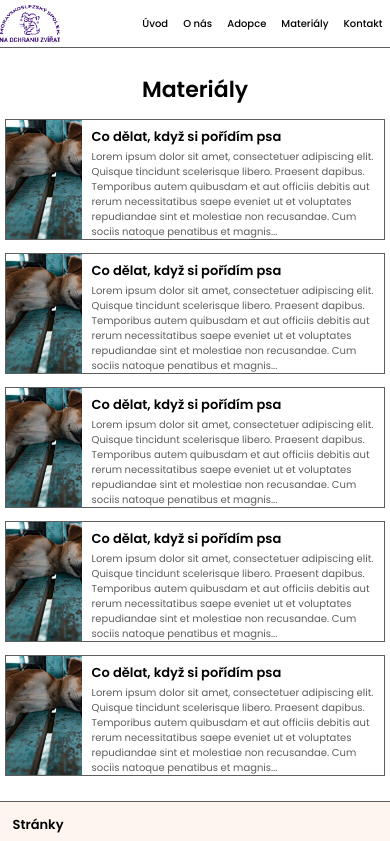
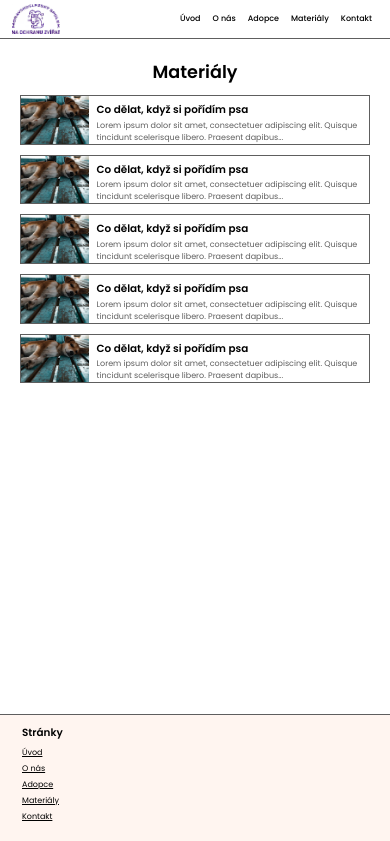
Before and after one commit to PatrikDemel/msoz-projekt, a React (Vite) app: page /msoz/materialy in a window 390 px wide. Shown: the top 841 px of the page. Built offline with nearby package versions, Linux system fonts and the light colour scheme.

Commit message:
responsivity fixed

```diff
--- a/src/components/Footer.jsx
+++ b/src/components/Footer.jsx
@@ -4,7 +4,7 @@ import { FaFacebook, FaInstagram, FaYoutube } from 'react-icons/fa6';
 
 function Footer() {
   return (
-    <footer className="w-full bg-footerColor border-t-[1px] border-subheadingColor py-5">
+    <footer className="w-full bg-footerColor border-t-[1px] border-subheadingColor py-5 px-6">
       <div className="container mx-auto flex flex-col md:flex-row md:justify-between px-5 md:px-0">
         {/* Links section */}
         <div className="flex flex-col mb-12 md:mb-0">
--- a/src/components/Navbar.jsx
+++ b/src/components/Navbar.jsx
@@ -5,7 +5,7 @@ import { Link } from 'react-router-dom';
 function Navbar() {
   return (
     <>
-      <nav className="w-full border-b-subheadingColor border-b-[1px] py-2">
+      <nav className="w-full border-b-subheadingColor border-b-[1px] py-2 px-6">
         <div className="container flex justify-between mx-auto items-center">
           <Link to="/" className="w-24">
             <img src={logo} alt="Logo" className="w-full" />
--- a/src/index.css
+++ b/src/index.css
@@ -24,3 +24,9 @@ html {
     font-size: 10px;
   }
 }
+
+@media only screen and (max-width: 400px) {
+  html {
+    font-size: 8px;
+  }
+}
--- a/src/pages/About.jsx
+++ b/src/pages/About.jsx
@@ -14,8 +14,8 @@ function About() {
       <Navbar />
 
       {/* About section */}
-      <section className="px-2">
-        <div className="container flex flex-col items-center mx-auto py-10">
+      <section>
+        <div className="container flex flex-col items-center mx-auto py-10 px-16">
           <h2 className="text-heading2Size font-bold text-center">O nás</h2>
           {/* Left side */}
           <div className="flex flex-col md:flex-row justify-between mt-10">
--- a/src/pages/Adoption.jsx
+++ b/src/pages/Adoption.jsx
@@ -12,8 +12,8 @@ function Adoption() {
       {/* Navbar */}
       <Navbar />
       {/* Adoption section */}
-      <section className="py-10 min-h-[80vh] px-2">
-        <div className="container mx-auto">
+      <section className="py-10 min-h-[80vh]">
+        <div className="container mx-auto px-16">
           <h2 className="text-heading2Size font-bold text-center">
             Zvířata k adopci
           </h2>
--- a/src/pages/Contact.jsx
+++ b/src/pages/Contact.jsx
@@ -17,8 +17,8 @@ function Contact() {
       {/* Navbar */}
       <Navbar />
       {/* Contact section */}
-      <section className="py-10 min-h-[70vh] px-2">
-        <div className="container mx-auto flex flex-col items-center">
+      <section className="py-10 min-h-[70vh]">
+        <div className="container mx-auto flex flex-col items-center px-16">
           <h2 className="text-heading2Size font-bold">Kontakt</h2>
           <form className="bg-white shadow-custom w-[90%] md:w-[60%] py-10 mt-5 flex flex-col items-center">
             <input
--- a/src/pages/Home.jsx
+++ b/src/pages/Home.jsx
@@ -29,9 +29,9 @@ function Home() {
       <Navbar />
 
       {/* Hero section */}
-      <section className="bg-darkerSectionColor pt-5 w-full px-5 md:px-0 px-2">
+      <section className="bg-darkerSectionColor pt-5 w-full">
         {/* Responsive container */}
-        <div className="container mx-auto flex flex-col md:flex-row md:justify-between">
+        <div className="container mx-auto flex flex-col md:flex-row md:justify-between px-16">
           {/* Left side */}
           <div className="flex flex-col w-full md:w-[55%] mt-20">
             <p className="text-subheadingColor text-paragraphSize font-bold">
@@ -64,7 +64,7 @@ function Home() {
             <img
               src={heroImg}
               alt="Obrázek pejska"
-              className="w-3/5 md:w-full lg:w-[80%] aspect-square"
+              className="w-full xl:w-[65%] aspect-square"
             />
           </div>
         </div>
--- a/src/pages/Resources.jsx
+++ b/src/pages/Resources.jsx
@@ -12,13 +12,13 @@ function Resources() {
       {/* Navbar */}
       <Navbar />
       {/* Resources section */}
-      <section className="py-10 px-2">
+      <section className="py-10 px-10 min-h-[80vh]">
         <div className="container mx-auto">
           <h2 className="text-center text-heading2Size font-bold mb-5">
             Materiály
           </h2>
           {/* Article */}
-          <div className="flex w-[100%] md:w-[70%] mx-auto border-[1px] border-subheadingColor gap-x-4 items-stratch mb-5">
+          <div className="flex w-[100%] md:w-[70%] mx-auto border-[1px] border-subheadingColor gap-x-4 items-stratch mb-5 pe-5">
             <img
               src={articlePlaceholder}
               alt="Náhledový obrázek článku"
@@ -30,16 +30,12 @@ function Resources() {
               </h3>
               <p className="text-paragraphSize text-subheadingColor">
                 Lorem ipsum dolor sit amet, consectetuer adipiscing elit.
-                Quisque tincidunt scelerisque libero. Praesent dapibus.
-                Temporibus autem quibusdam et aut officiis debitis aut rerum
-                necessitatibus saepe eveniet ut et voluptates repudiandae sint
-                et molestiae non recusandae. Cum sociis natoque penatibus et
-                magnis...
+                Quisque tincidunt scelerisque libero. Praesent dapibus...
               </p>
             </div>
           </div>
           {/* Article */}
-          <div className="flex w-[100%] md:w-[70%] mx-auto border-[1px] border-subheadingColor gap-x-4 items-stratch mb-5">
+          <div className="flex w-[100%] md:w-[70%] mx-auto border-[1px] border-subheadingColor gap-x-4 items-stratch mb-5 pe-5">
             <img
               src={articlePlaceholder}
               alt="Náhledový obrázek článku"
@@ -51,16 +47,12 @@ function Resources() {
               </h3>
               <p className="text-paragraphSize text-subheadingColor">
                 Lorem ipsum dolor sit amet, consectetuer adipiscing elit.
-                Quisque tincidunt scelerisque libero. Praesent dapibus.
-                Temporibus autem quibusdam et aut officiis debitis aut rerum
-                necessitatibus saepe eveniet ut et voluptates repudiandae sint
-                et molestiae non recusandae. Cum sociis natoque penatibus et
-                magnis...
+                Quisque tincidunt scelerisque libero. Praesent dapibus...
               </p>
             </div>
           </div>
           {/* Article */}
-          <div className="flex w-[100%] md:w-[70%] mx-auto border-[1px] border-subheadingColor gap-x-4 items-stratch mb-5">
+          <div className="flex w-[100%] md:w-[70%] mx-auto border-[1px] border-subheadingColor gap-x-4 items-stratch mb-5 pe-5">
             <img
               src={articlePlaceholder}
               alt="Náhledový obrázek článku"
@@ -72,16 +64,12 @@ function Resources() {
               </h3>
               <p className="text-paragraphSize text-subheadingColor">
                 Lorem ipsum dolor sit amet, consectetuer adipiscing elit.
-                Quisque tincidunt scelerisque libero. Praesent dapibus.
-                Temporibus autem quibusdam et aut officiis debitis aut rerum
-                necessitatibus saepe eveniet ut et voluptates repudiandae sint
-                et molestiae non recusandae. Cum sociis natoque penatibus et
-                magnis...
+                Quisque tincidunt scelerisque libero. Praesent dapibus...
               </p>
             </div>
           </div>
           {/* Article */}
-          <div className="flex w-[100%] md:w-[70%] mx-auto border-[1px] border-subheadingColor gap-x-4 items-stratch mb-5">
+          <div className="flex w-[100%] md:w-[70%] mx-auto border-[1px] border-subheadingColor gap-x-4 items-stratch mb-5 pe-5">
             <img
               src={articlePlaceholder}
               alt="Náhledový obrázek článku"
@@ -93,16 +81,12 @@ function Resources() {
               </h3>
               <p className="text-paragraphSize text-subheadingColor">
                 Lorem ipsum dolor sit amet, consectetuer adipiscing elit.
-                Quisque tincidunt scelerisque libero. Praesent dapibus.
-                Temporibus autem quibusdam et aut officiis debitis aut rerum
-                necessitatibus saepe eveniet ut et voluptates repudiandae sint
-                et molestiae non recusandae. Cum sociis natoque penatibus et
-                magnis...
+                Quisque tincidunt scelerisque libero. Praesent dapibus...
               </p>
             </div>
           </div>
           {/* Article */}
-          <div className="flex w-[100%] md:w-[70%] mx-auto border-[1px] border-subheadingColor gap-x-4 items-stratch">
+          <div className="flex w-[100%] md:w-[70%] mx-auto border-[1px] border-subheadingColor gap-x-4 items-stratch pe-5">
             <img
               src={articlePlaceholder}
               alt="Náhledový obrázek článku"
@@ -114,11 +98,7 @@ function Resources() {
               </h3>
               <p className="text-paragraphSize text-subheadingColor">
                 Lorem ipsum dolor sit amet, consectetuer adipiscing elit.
-                Quisque tincidunt scelerisque libero. Praesent dapibus.
-                Temporibus autem quibusdam et aut officiis debitis aut rerum
-                necessitatibus saepe eveniet ut et voluptates repudiandae sint
-                et molestiae non recusandae. Cum sociis natoque penatibus et
-                magnis...
+                Quisque tincidunt scelerisque libero. Praesent dapibus...
               </p>
             </div>
           </div>
```
